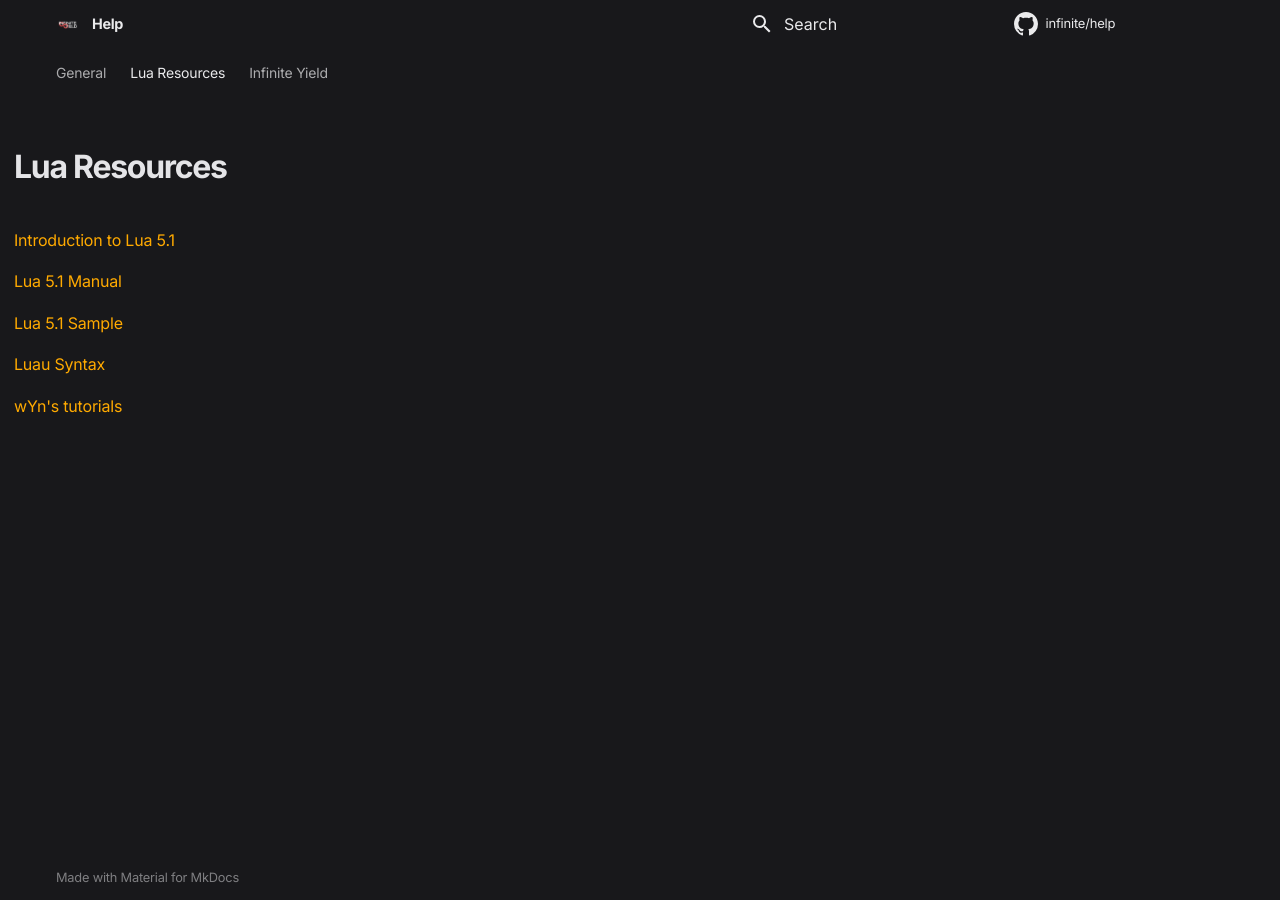
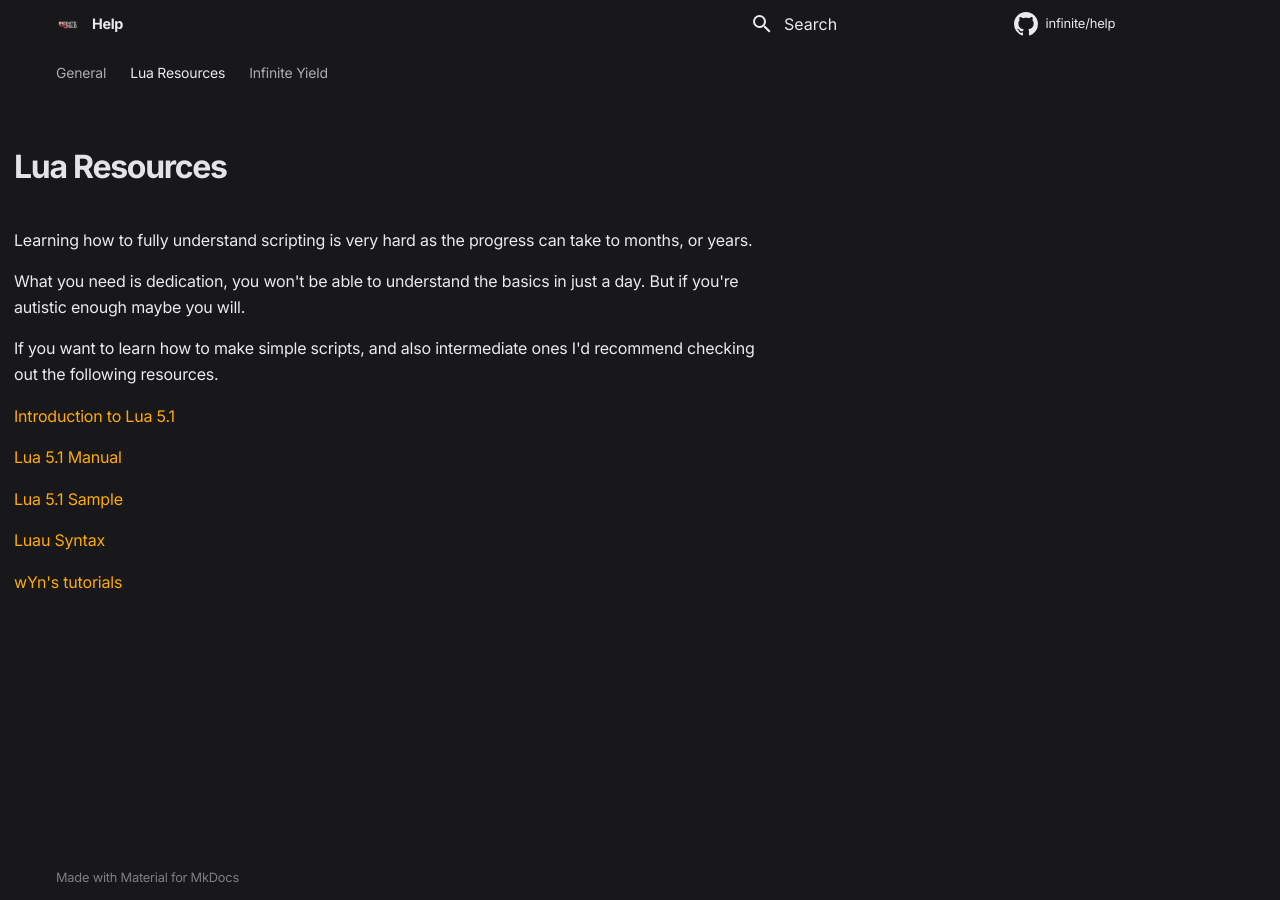
Before and after one commit to moikoros/help, an MkDocs documentation site: the page built from docs/luaresources.md, in a window 1280 px wide. Built offline with MkDocs 1.6.1 and Material for MkDocs 9.7.7, drawn with Linux system fonts in a browser that asks for light colours; comment, search, counter and statistics services are not loaded.

Commit message:
Update luaresources.md

```diff
--- a/docs/luaresources.md
+++ b/docs/luaresources.md
@@ -6,6 +6,12 @@
 ---
 title: Lua Resources
 ---
+
+Learning how to fully understand scripting is very hard as the progress can take to months, or years.
+
+What you need is dedication, you won't be able to understand the basics in just a day. But if you're autistic enough maybe you will.
+
+If you want to learn how to make simple scripts, and also intermediate ones I'd recommend checking out the following resources.
 
 [Introduction to Lua 5.1](http://underpop.free.fr/l/lua/docs/a-no-frills-introduction-to-lua-5.1-vm-instructions.pdf)
 
```
